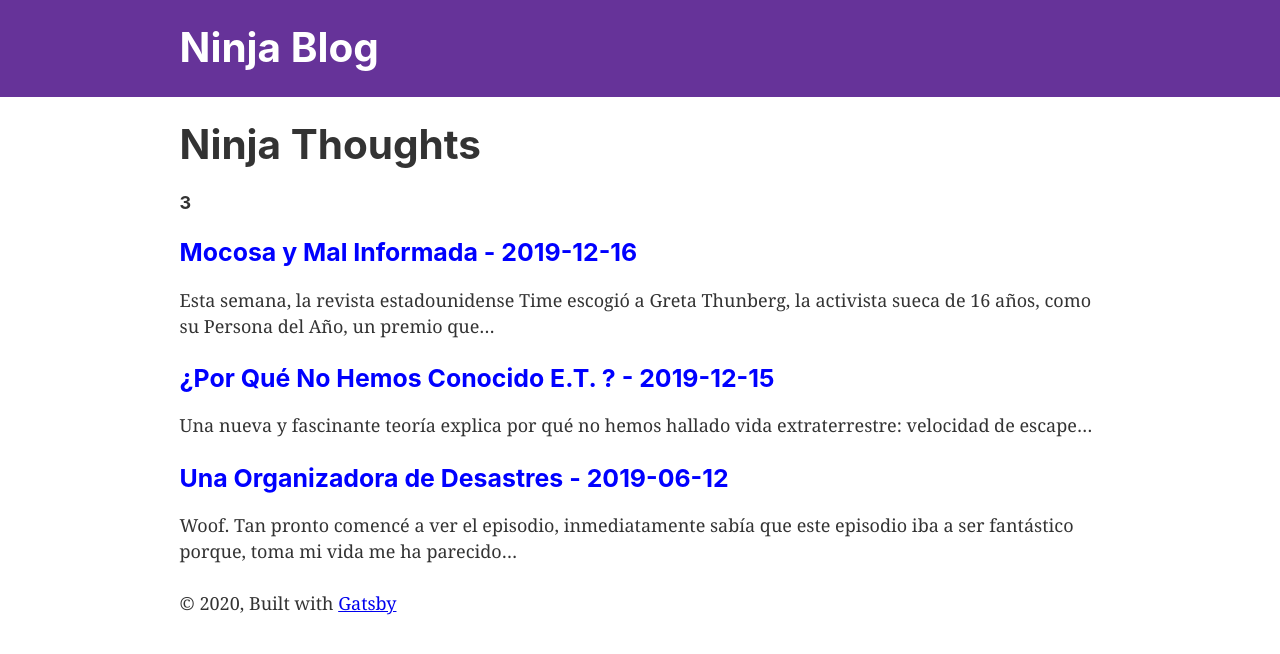
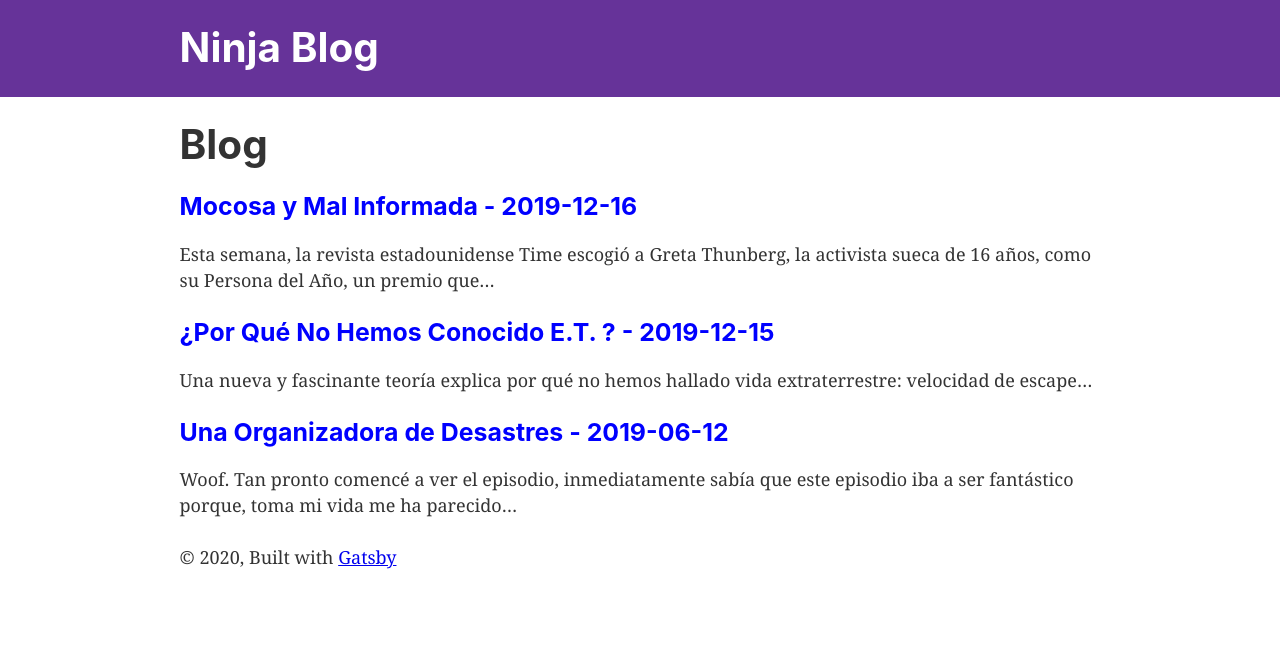
Before and after one commit to ScorpIan555/dot-ninja-blog, a Gatsby site: page / in a window 1280 px wide. Built offline with nearby package versions, Linux system fonts and the light colour scheme; Gatsby itself is replaced by a stand-in of ours.

Commit message:
switched some formatting

```diff
--- a/src/pages/index.js
+++ b/src/pages/index.js
@@ -20,8 +20,8 @@
     <Layout>
       <SEO title="Home" />
       <div>
-        <h1>Ninja Thoughts</h1>
-        <h4>{data.allMarkdownRemark.totalCount}</h4>
+        <h1>Blog</h1>
+        {/* <h4>{data.allMarkdownRemark.totalCount}</h4> */}
         {data.allMarkdownRemark.edges.map(({ node }) => (
           <div key={node.id}>
             <BlogLink to={node.fields.slug}>
```
